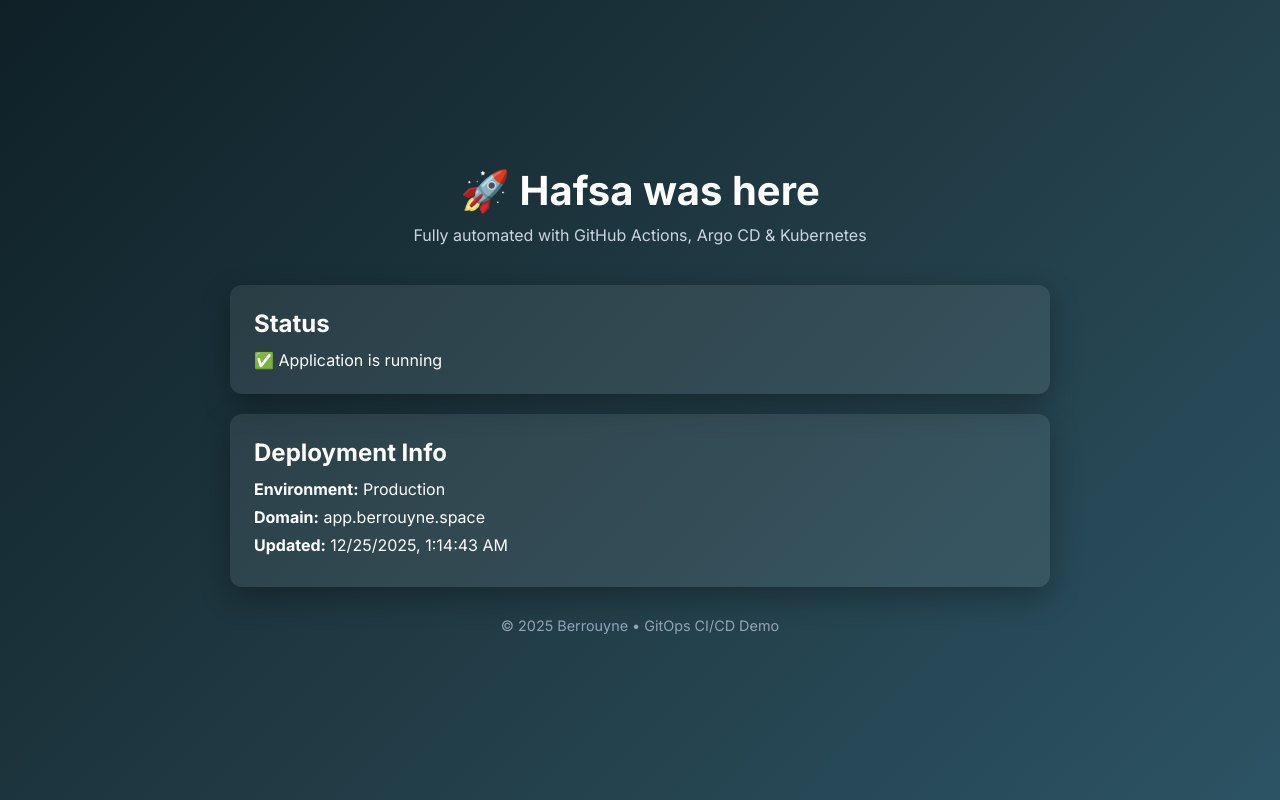
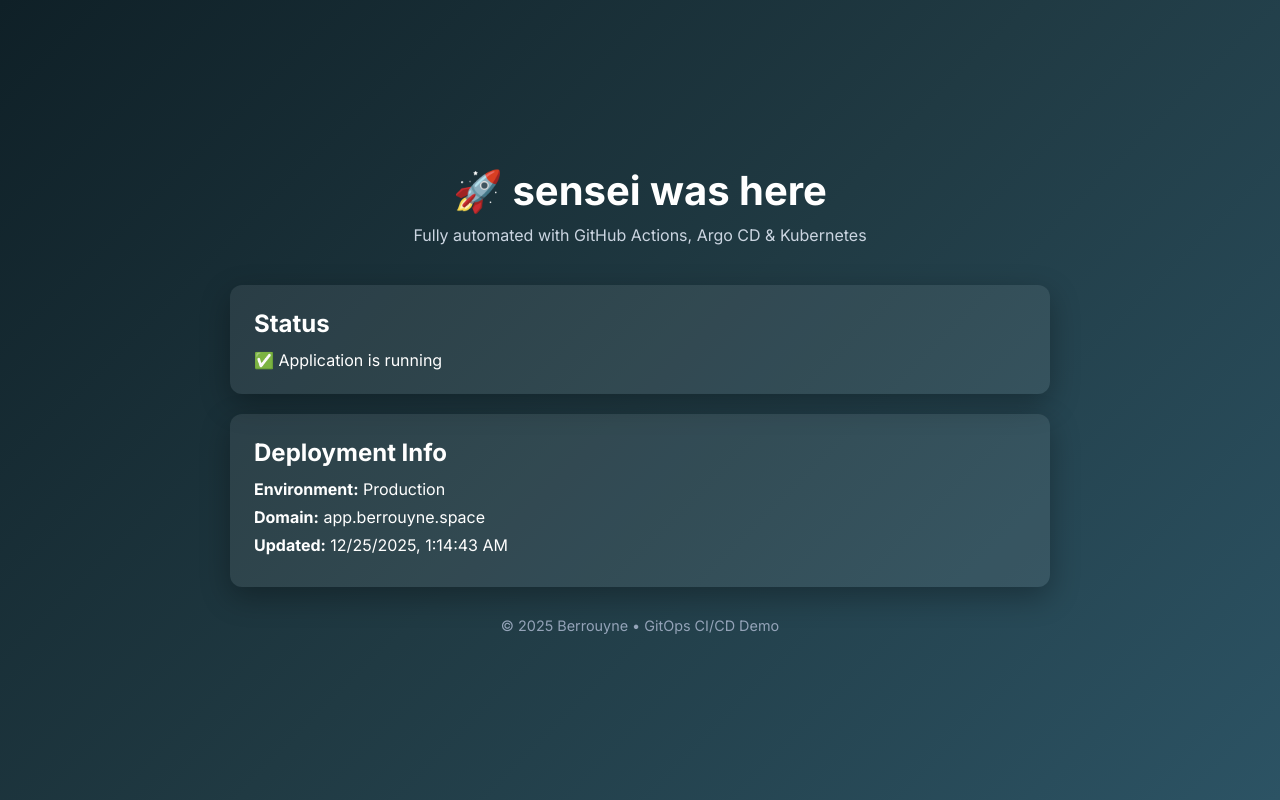
Before and after one commit to berrouyne/website-app, a plain HTML site: page index.html in a window 1280 px wide. Drawn offline with Linux system fonts and the light colour scheme.

Commit message:
Update index.html

```diff
--- a/index.html
+++ b/index.html
@@ -3,7 +3,7 @@
 <head>
   <meta charset="UTF-8" />
   <meta name="viewport" content="width=device-width, initial-scale=1.0" />
-  <title>Hafsa was here </title>
+  <title>sensei was here </title>
 
   <!-- CSS -->
   <link rel="stylesheet" href="style.css" />
@@ -17,7 +17,7 @@
 
   <div class="container">
     <header class="header">
-      <h1>🚀 Hafsa was here</h1>
+      <h1>🚀 sensei was here</h1>
       <p>Fully automated with GitHub Actions, Argo CD & Kubernetes</p>
     </header>
 
```
